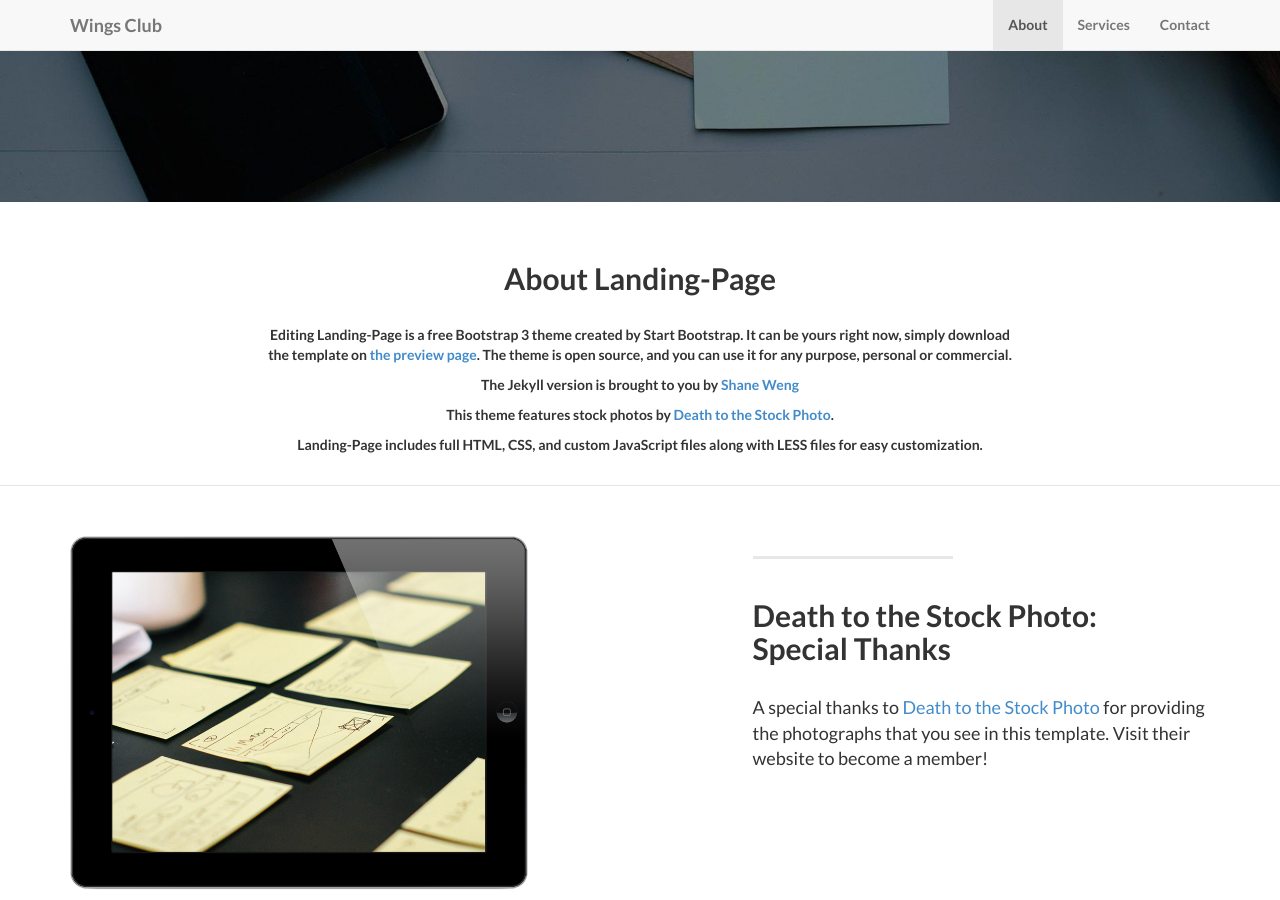
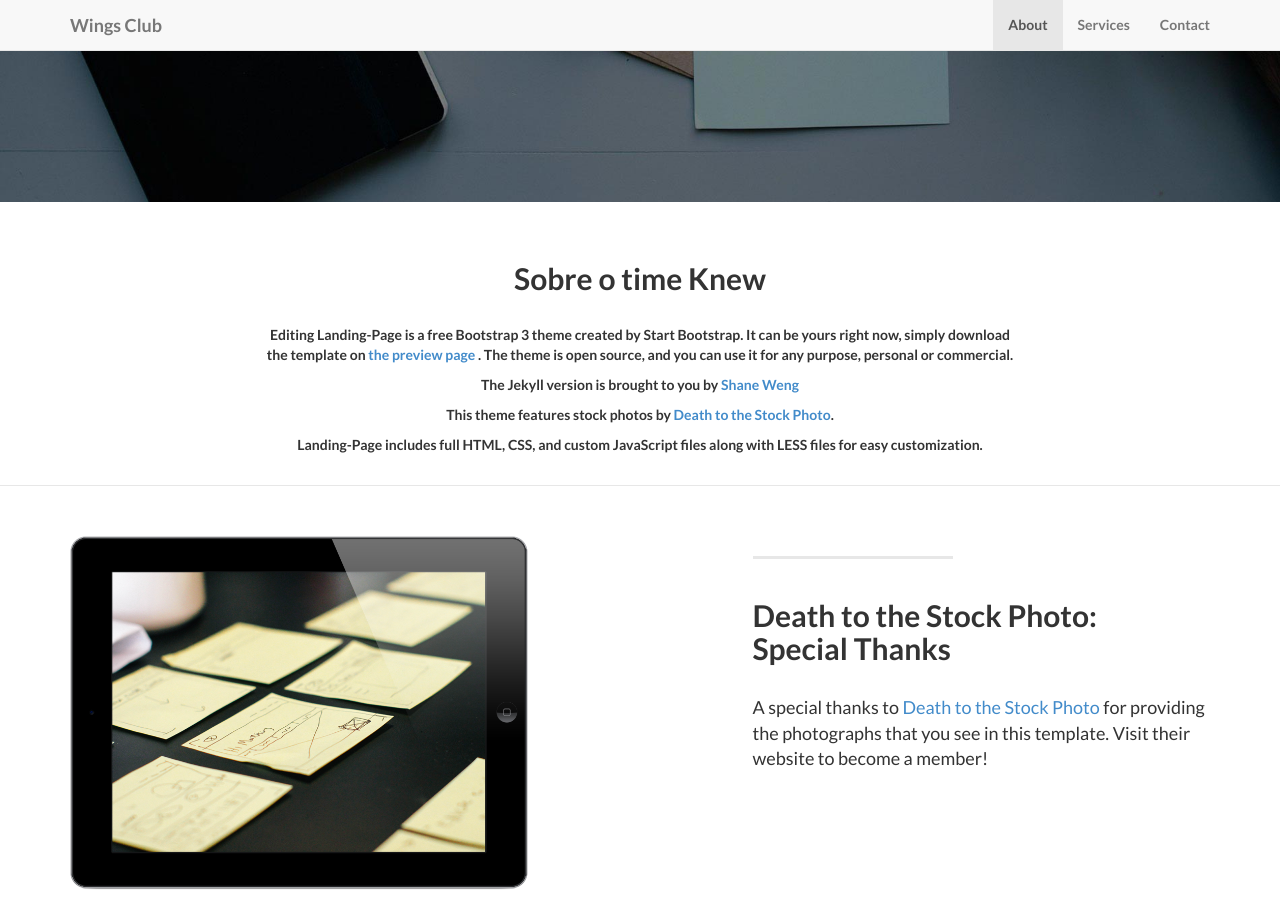
Before and after one commit to Wings-Club/wingclub.github.io, a Jekyll site: the page built from index.html, in a window 1280 px wide and 900 px high, scrolled down 575 px. Built offline with Jekyll 4.4.1, drawn with Linux system fonts in a browser that asks for light colours; nearby versions of some CDN libraries; library files that are not in the unit come from our copies.

Commit message:
Example commiting in branch

```diff
--- a/_includes/about.html
+++ b/_includes/about.html
@@ -3,9 +3,12 @@
     <div class="row">
         <div class="col-lg-8 col-lg-offset-2">
             <br/><br/>
-              <h2>About Landing-Page</h2>
+            <h2>Sobre o time Knew</h2>
             <br/>
-                <p>Editing Landing-Page is a free Bootstrap 3 theme created by Start Bootstrap. It can be yours right now, simply download the template on <a href="http://startbootstrap.com/template-overviews/landing-page/">the preview page</a>. The theme is open source, and you can use it for any purpose, personal or commercial.</p>
+            <p>Editing Landing-Page is a free Bootstrap 3 theme created by Start Bootstrap. It can be yours right now, simply
+                download the template on <a href="http://startbootstrap.com/template-overviews/landing-page/">the preview
+                    page
+                </a>. The theme is open source, and you can use it for any purpose, personal or commercial.</p>
             <p>The Jekyll version is brought to you by <a href="https://github.com/swcool">Shane Weng</a></p>
             <p>This theme features stock photos by <a href="http://join.deathtothestockphoto.com//">Death to the Stock Photo</a>.</p>
             <p>Landing-Page includes full HTML, CSS, and custom JavaScript files along with LESS files for easy customization.</p>
```
Lines whose indentation alone changed are shown as unchanged.
